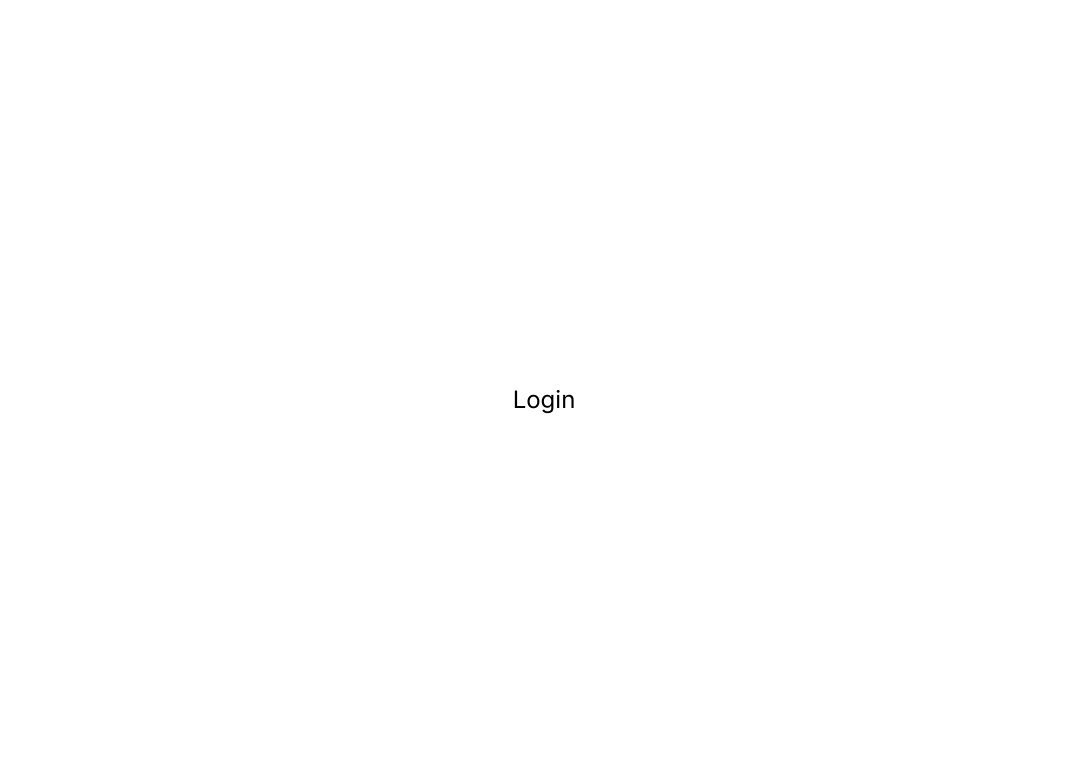
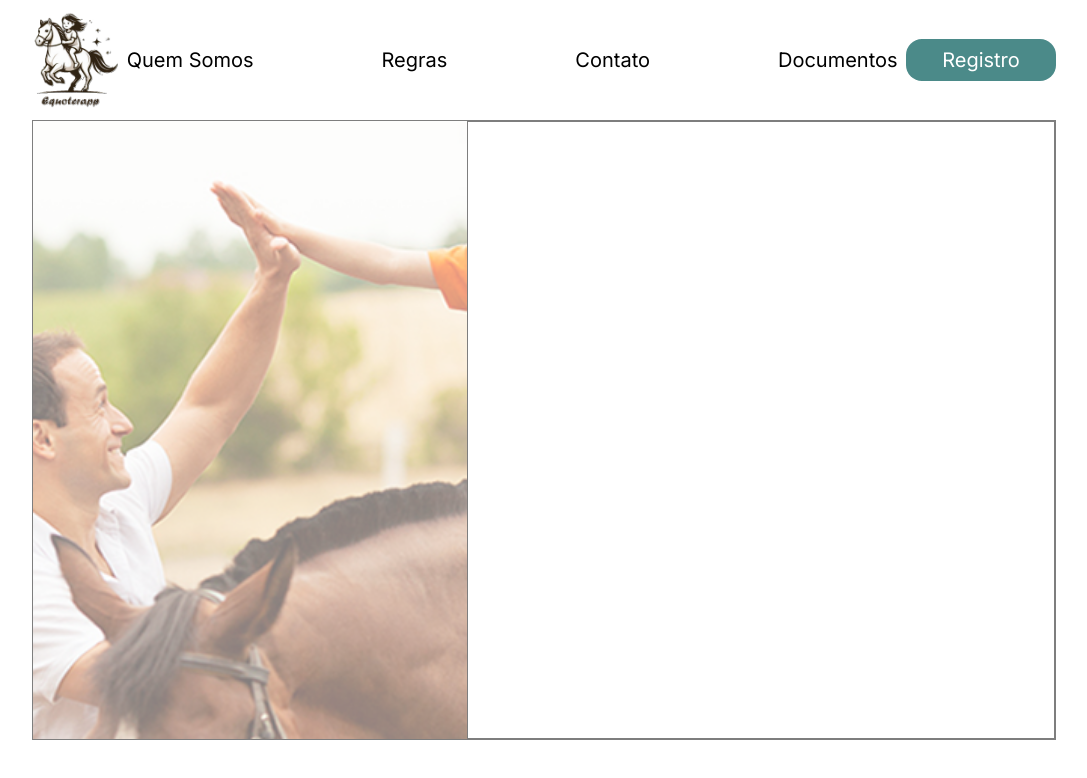
Before and after one commit to lucas037/equoterapp-front, a Next.js app: page /login in a window 1280 px wide. Shown: the top 778 px of the page, without its empty margins (96-1183 px from the left). Built offline with nearby package versions, Linux system fonts and the light colour scheme.

Commit message:
header e footer feito,mas problema de importação de biblitoeca externa

```diff
--- a/src/app/login/page.tsx
+++ b/src/app/login/page.tsx
@@ -1,7 +1,25 @@
+import Header from '@/components/Header';
+import Image from 'next/image';
+
 export default function Login() {
   return (
-    <div className="h-screen flex justify-center items-center text-2xl">
-      Login
+    <div className="h-screen w-full flex flex-col items-center">
+
+      <Header />
+
+
+      <div className='h-[calc(100%-180px)] w-[80%] opacity-50 flex border-[1px] border-black'>
+        <img
+          src="/assets/adulto.png"
+          alt="foto"
+          className="w-auto h-full"
+        />
+
+        <div className='w-full h-auto border-[1px] border-black'>
+
+        </div>
+      </div>
+
     </div>
-  )
+  );
 }
--- /dev/null
+++ b/src/components/Header.tsx
@@ -0,0 +1,25 @@
+import Image from 'next/image';
+
+export default function Header() {
+    return (
+        <div className="h-[15%] w-[80%] flex justify-between items-center">
+            <img
+            src="/assets/logo.png"
+            alt="foto"
+            className="w-auto h-[80%]"
+            />
+
+          <div className='text-xl flex gap-32'>
+              <div>Quem Somos</div>
+              <div>Regras</div>
+              <div>Contato</div>
+              <div>Documentos</div>
+          </div>
+
+          <div className='bg-[#4B8A89] text-white text-xl w-[150px] h-[35%] rounded-2xl flex justify-center items-center'>
+              Registro
+          </div>
+
+        </div>
+    )
+}
```
Also changed, not shown: public/assets/adulto.png (added), public/assets/logo.png (added).
